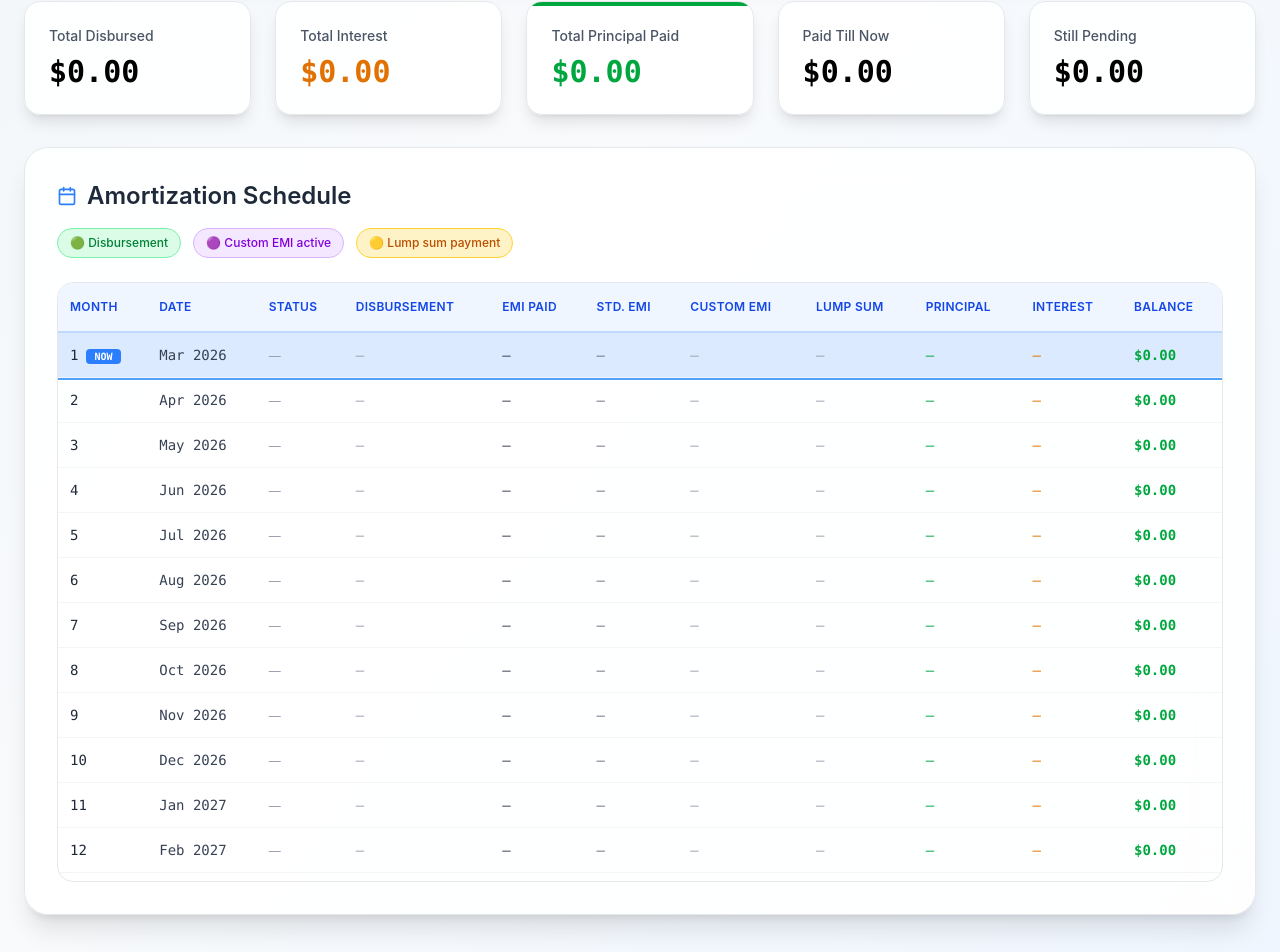
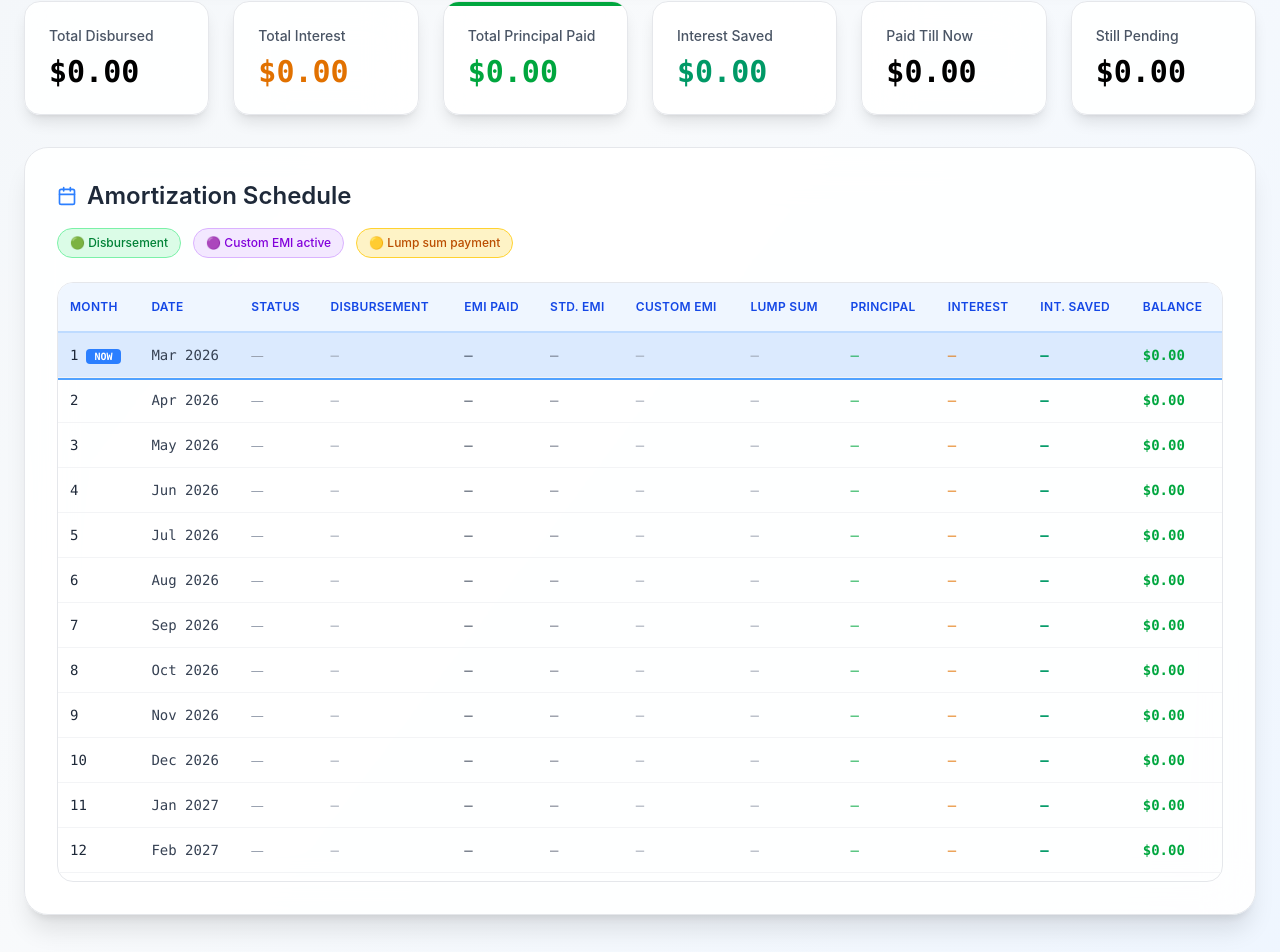
Before and after one commit to tejpratap46/advanced-loan-calculator, a React (Vite) app: page / in a window 1280 px wide. Shown: the part 739-1691 px from the top of the page. Built offline with nearby package versions, Linux system fonts and the light colour scheme.

Commit message:
add saving calculation per month

```diff
--- a/src/react-app/App.tsx
+++ b/src/react-app/App.tsx
@@ -43,6 +43,7 @@ interface ScheduleRow {
   stdEmi: number;
   customEmiAmt: number | null;
   lumpAmt: number | null;
+  interestSaved: number;
 }
 
 interface Toast {
@@ -236,6 +237,7 @@ export default function LoanCalculator() {
         'Lump Sum',
         'Principal',
         'Interest',
+        'Interest Saved',
         'Balance'
       ];
 
@@ -243,6 +245,7 @@ export default function LoanCalculator() {
       const rows = schedule.map(r => {
         const isCurrent = r.m === currentMonth;
         const isPaid = r.m < currentMonth;
+        const isPending = r.m > currentMonth;
         const status = r.emi === 0 ? '-' : isPaid ? 'Paid' : isCurrent ? 'Current' : 'Pending';
 
         return [
@@ -257,6 +260,7 @@ export default function LoanCalculator() {
           r.lumpAmt ? r.lumpAmt.toFixed(2) : '',
           r.prinPay > 0 ? r.prinPay.toFixed(2) : '',
           r.intPay > 0 ? r.intPay.toFixed(2) : '',
+          r.interestSaved > 0 ? r.interestSaved.toFixed(2) : '',
           r.remaining.toFixed(2)
         ];
       });
@@ -274,6 +278,7 @@ export default function LoanCalculator() {
         '',
         totals.prin.toFixed(2),
         totals.int.toFixed(2),
+        totals.saved.toFixed(2),
         ''
       ];
 
@@ -426,6 +431,44 @@ export default function LoanCalculator() {
     };
     const getLS = (m: number): number | null => lumpSums.find(l => l.month === m)?.amount ?? null;
 
+    // First pass: calculate standard schedule (no custom EMI or lump sum)
+    const standardSchedule: { remaining: number; intPay: number }[] = [];
+    let stdRemaining = 0;
+    let stdDispIdx = 0;
+    let stdCumDisbursed = 0;
+
+    for (let m = 1; m <= totalMonths; m++) {
+      let disbAmt = 0;
+      if (stdDispIdx < sortedDisp.length && sortedDisp[stdDispIdx].month === m) {
+        disbAmt = (principal * sortedDisp[stdDispIdx].pct) / 100;
+        stdRemaining += disbAmt;
+        stdCumDisbursed += disbAmt;
+        stdDispIdx++;
+      }
+
+      if (stdRemaining <= 0) {
+        standardSchedule.push({ remaining: 0, intPay: 0 });
+        continue;
+      }
+
+      const remMonths = totalMonths - m + 1;
+      const stdEmi = mRate === 0 ? stdRemaining / remMonths : stdRemaining * mRate * Math.pow(1 + mRate, remMonths) / (Math.pow(1 + mRate, remMonths) - 1);
+      const intPay = stdRemaining * mRate;
+      let prinPay = stdEmi - intPay;
+      if (prinPay > stdRemaining) prinPay = stdRemaining;
+      stdRemaining = Math.max(0, stdRemaining - prinPay);
+
+      standardSchedule.push({ remaining: stdRemaining, intPay });
+
+      if (stdRemaining <= 0.01) {
+        for (let rest = m + 1; rest <= totalMonths; rest++) {
+          standardSchedule.push({ remaining: 0, intPay: 0 });
+        }
+        break;
+      }
+    }
+
+    // Second pass: calculate actual schedule with custom EMI/lump sum
     for (let m = 1; m <= totalMonths; m++) {
       const d = new Date(startDate);
       d.setMonth(d.getMonth() + m - 1);
@@ -436,7 +479,7 @@ export default function LoanCalculator() {
         remaining += disbAmt; cumDisbursed += disbAmt; dispIdx++;
       }
       if (remaining <= 0) {
-        rows.push({ m, date: d.toLocaleDateString(locale, { year: 'numeric', month: 'short' }), disbAmt, disbPct, emi: 0, prinPay: 0, intPay: 0, remaining: 0, cumDisbursed, payType: 'none', stdEmi: 0, customEmiAmt: null, lumpAmt: null });
+        rows.push({ m, date: d.toLocaleDateString(locale, { year: 'numeric', month: 'short' }), disbAmt, disbPct, emi: 0, prinPay: 0, intPay: 0, remaining: 0, cumDisbursed, payType: 'none', stdEmi: 0, customEmiAmt: null, lumpAmt: null, interestSaved: 0 });
         continue;
       }
 
@@ -453,12 +496,17 @@ export default function LoanCalculator() {
       if (prinPay > remaining) prinPay = remaining;
       const emi = intPay + prinPay;
       remaining = Math.max(0, remaining - prinPay);
-      rows.push({ m, date: d.toLocaleDateString(locale, { year: 'numeric', month: 'short' }), disbAmt, disbPct, emi, prinPay, intPay, remaining, cumDisbursed, payType, stdEmi, customEmiAmt, lumpAmt });
+
+      // Calculate interest saved
+      const stdIntPay = standardSchedule[m - 1]?.intPay || 0;
+      const interestSaved = payType === 'std' ? 0 : Math.max(0, stdIntPay - intPay);
+
+      rows.push({ m, date: d.toLocaleDateString(locale, { year: 'numeric', month: 'short' }), disbAmt, disbPct, emi, prinPay, intPay, remaining, cumDisbursed, payType, stdEmi, customEmiAmt, lumpAmt, interestSaved });
 
       if (remaining <= 0.01) {
         for (let rest = m + 1; rest <= totalMonths; rest++) {
           const rd = new Date(startDate); rd.setMonth(rd.getMonth() + rest - 1);
-          rows.push({ m: rest, date: rd.toLocaleDateString(locale, { year: 'numeric', month: 'short' }), disbAmt: 0, disbPct: 0, emi: 0, prinPay: 0, intPay: 0, remaining: 0, cumDisbursed, payType: 'none', stdEmi: 0, customEmiAmt: null, lumpAmt: null });
+          rows.push({ m: rest, date: rd.toLocaleDateString(locale, { year: 'numeric', month: 'short' }), disbAmt: 0, disbPct: 0, emi: 0, prinPay: 0, intPay: 0, remaining: 0, cumDisbursed, payType: 'none', stdEmi: 0, customEmiAmt: null, lumpAmt: null, interestSaved: 0 });
         }
         break;
       }
@@ -470,8 +518,9 @@ export default function LoanCalculator() {
     disbursed: Math.max(a.disbursed, r.cumDisbursed),
     emi: a.emi + r.emi,
     prin: a.prin + r.prinPay,
-    int: a.int + r.intPay
-  }), { disbursed: 0, emi: 0, prin: 0, int: 0 }), [schedule]);
+    int: a.int + r.intPay,
+    saved: a.saved + r.interestSaved
+  }), { disbursed: 0, emi: 0, prin: 0, int: 0, saved: 0 }), [schedule]);
 
   const paidOffMonth = schedule.find(r => r.remaining <= 0.01 && r.emi > 0)?.m;
   const currentMonth = getCurrentMonth();
@@ -782,18 +831,19 @@ export default function LoanCalculator() {
         </div>
 
         {/* Summary Cards */}
-        <div className="grid grid-cols-1 sm:grid-cols-2 lg:grid-cols-5 gap-6 mb-8 animate-[fadeUp_0.5s_ease-out]">
+        <div className="grid grid-cols-1 sm:grid-cols-2 lg:grid-cols-6 gap-6 mb-8 animate-[fadeUp_0.5s_ease-out]">
           {[
             { label: 'Total Disbursed', val: totals.disbursed, colorLight: 'blue-600', colorDark: 'blue-400' },
             { label: 'Total Interest', val: totals.int, colorLight: 'amber-600', colorDark: 'amber-400' },
             { label: 'Total Principal Paid', val: totals.prin, colorLight: 'green-600', colorDark: 'green-400' },
+            { label: 'Interest Saved', val: totals.saved, colorLight: 'emerald-600', colorDark: 'emerald-400' },
             { label: 'Paid Till Now', val: paidTillNow, colorLight: 'cyan-600', colorDark: 'cyan-400' },
             { label: 'Still Pending', val: pendingAmount, colorLight: 'rose-600', colorDark: 'rose-400' },
           ].map(({ label, val, colorLight, colorDark }) => (
             <div key={label} className="relative overflow-hidden bg-white/90 dark:bg-slate-800/50 backdrop-blur-xl border border-gray-200 dark:border-slate-700 rounded-2xl shadow-lg dark:shadow-xl p-6 transition-colors duration-300">
               <div className={`absolute top-0 left-0 right-0 h-1 bg-${colorLight} dark:bg-${colorDark}`} />
               <div className="text-sm font-medium text-gray-600 dark:text-gray-400 mb-2">{label}</div>
-              <div className={`text-3xl font-bold text-${colorLight} dark:text-${colorDark} font-mono`}>{fmt(val)}</div>
+              <div className={`text-2xl lg:text-3xl font-bold text-${colorLight} dark:text-${colorDark} font-mono`}>{fmt(val)}</div>
             </div>
           ))}
         </div>
@@ -826,7 +876,7 @@ export default function LoanCalculator() {
             <table className="w-full text-sm">
               <thead className="bg-blue-50 dark:bg-blue-900/30 sticky top-0 z-10">
                 <tr>
-                  {['Month', 'Date', 'Status', 'Disbursement', 'EMI Paid', 'Std. EMI', 'Custom EMI', 'Lump Sum', 'Principal', 'Interest', 'Balance'].map(h => (
+                  {['Month', 'Date', 'Status', 'Disbursement', 'EMI Paid', 'Std. EMI', 'Custom EMI', 'Lump Sum', 'Principal', 'Interest', 'Int. Saved', 'Balance'].map(h => (
                     <th key={h} className="px-3 py-4 text-left font-semibold text-xs text-blue-700 dark:text-blue-300 uppercase tracking-wide border-b-2 border-blue-200 dark:border-blue-700/50 whitespace-nowrap">
                       {h}
                     </th>
@@ -890,6 +940,9 @@ export default function LoanCalculator() {
                     </td>
                     <td className="px-3 py-3 text-green-600 dark:text-green-400 font-mono whitespace-nowrap">{r.prinPay > 0 ? fmt(r.prinPay) : '—'}</td>
                     <td className="px-3 py-3 text-amber-600 dark:text-amber-400 font-mono whitespace-nowrap">{r.intPay > 0 ? fmt(r.intPay) : '—'}</td>
+                    <td className="px-3 py-3 text-emerald-600 dark:text-emerald-400 font-mono whitespace-nowrap font-semibold">
+                      {r.interestSaved > 0 ? fmt(r.interestSaved) : '—'}
+                    </td>
                     <td className={`px-3 py-3 font-mono whitespace-nowrap ${r.remaining < 1 ? 'text-green-600 dark:text-green-400 font-bold' : 'text-gray-700 dark:text-gray-300'}`}>
                       {fmt(r.remaining)}
                     </td>
@@ -903,6 +956,7 @@ export default function LoanCalculator() {
                   <td colSpan={3}></td>
                   <td className="px-3 py-4 text-green-600 dark:text-green-400 font-mono">{fmt(totals.prin)}</td>
                   <td className="px-3 py-4 text-amber-600 dark:text-amber-400 font-mono">{fmt(totals.int)}</td>
+                  <td className="px-3 py-4 text-emerald-600 dark:text-emerald-400 font-mono">{fmt(totals.saved)}</td>
                   <td className="px-3 py-4 text-gray-500 dark:text-gray-400">—</td>
                 </tr>
               </tfoot>
```
